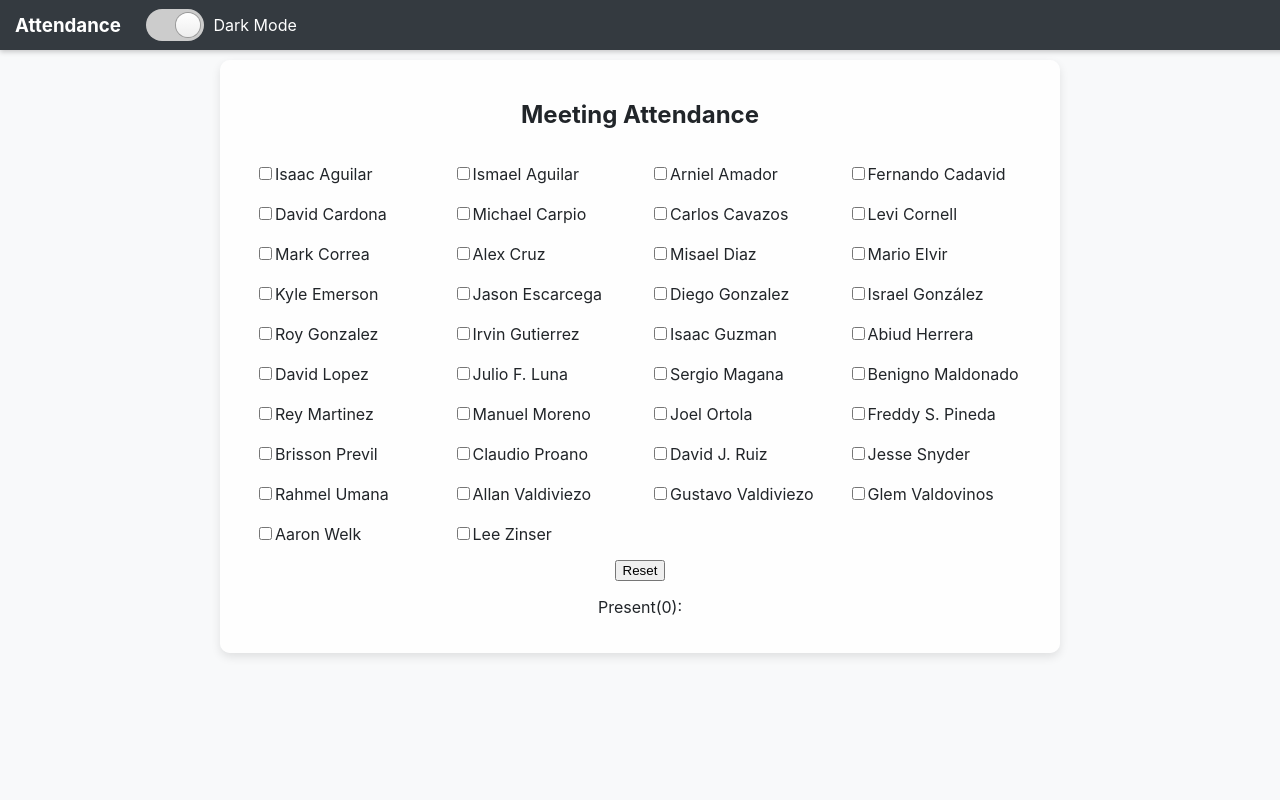
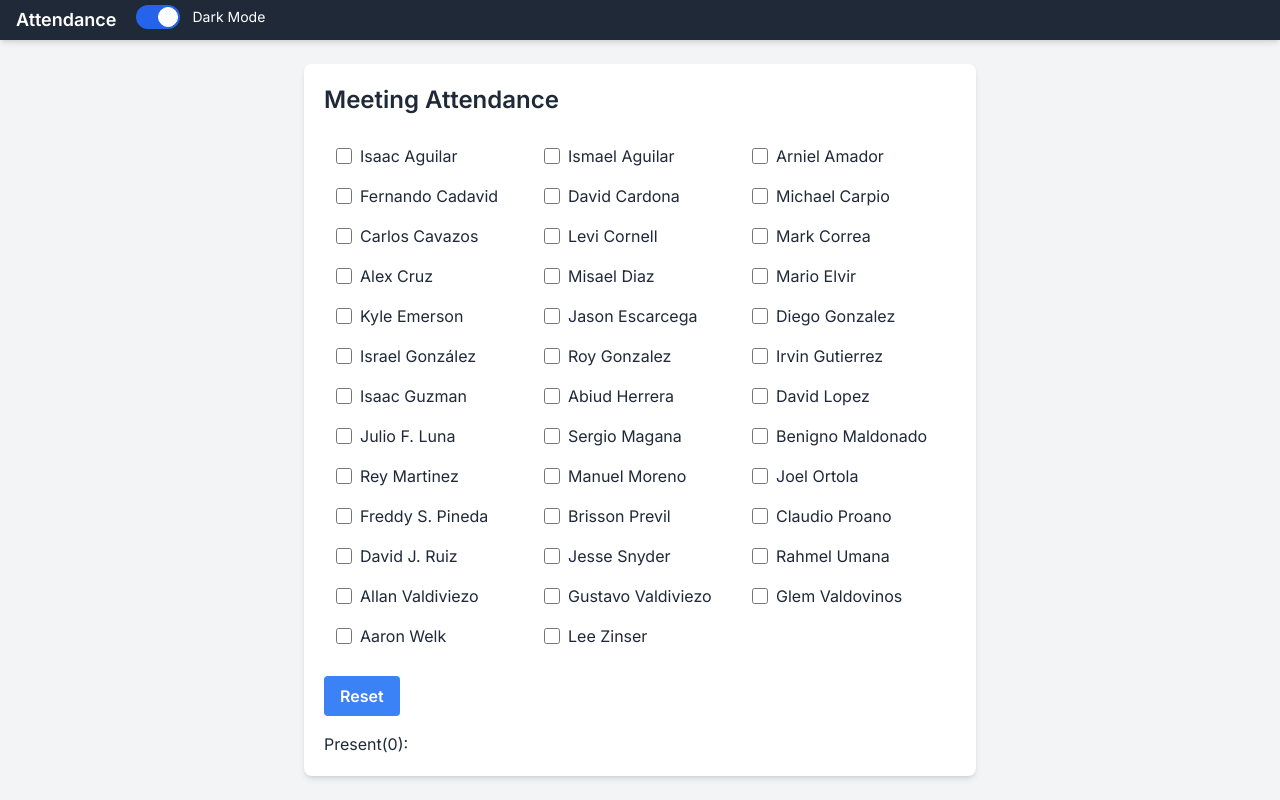
Before and after one commit to axtscz/CornCheck, a plain HTML site: page index.html in a window 1280 px wide. Drawn offline with nearby package versions, Linux system fonts and the light colour scheme.

Commit message:
updated some styles

```diff
--- a/index.html
+++ b/index.html
@@ -4,94 +4,52 @@
     <meta charset="UTF-8" />
     <meta name="viewport" content="width=device-width, initial-scale=1.0" />
     <title>Meeting Attendance</title>
+    <script src="https://cdn.tailwindcss.com"></script>
     <style>
       @import url("https://fonts.googleapis.com/css2?family=Inter:wght@300;400;600&display=swap");
 
       body {
         font-family: "Inter", sans-serif;
-        transition: background 0.3s, color 0.3s;
-        background: #f8f9fa;
-        color: #212529;
-        text-align: center;
-        margin: 0;
-      }
-      .dark-mode {
-        background: #212529;
-        color: #f8f9fa;
-      }
-      .navbar {
-        display: flex;
-        align-items: center;
-        padding: 5px 15px;
-        background: #343a40;
-        color: white;
-        position: fixed;
-        top: 0;
-        width: 100%;
-        height: 40px;
-        box-shadow: 0 2px 5px rgba(0, 0, 0, 0.2);
-      }
-      .toggle-container {
-        margin-left: 20px;
-      }
-      .dark-mode .navbar {
-        background: #1d2124;
-      }
-
-      .container {
-        width: 75%;
-        max-width: 800px;
-        padding: 20px;
-        background: rgba(255, 255, 255, 0.9);
-        border-radius: 10px;
-        box-shadow: 0 4px 10px rgba(0, 0, 0, 0.1);
-        margin: 60px auto 20px;
-      }
-      @media (max-width: 600px) {
-        .container {
-          width: 90%;
-        }
-      }
-      .dark-mode .container {
-        background: rgba(33, 37, 41, 0.9);
-      }
-      #attendees {
-        display: grid;
-        grid-template-columns: repeat(auto-fit, minmax(150px, 1fr));
-        gap: 10px;
-        justify-content: center;
-        padding: 10px;
-      }
-      label {
-        display: flex;
-        align-items: center;
-        padding: 5px;
-        white-space: nowrap;
       }
     </style>
-    <link rel="stylesheet" href="style.css" />
   </head>
-  <body>
-    <div class="navbar">
-      <h3>Attendance</h3>
-      <div class="toggle-container">
-        <label class="toggle">
+  <body
+    class="bg-gray-100 text-gray-800 dark:bg-gray-900 dark:text-gray-100 transition-all"
+  >
+    <div
+      class="navbar fixed top-0 w-full h-10 bg-gray-800 text-white flex items-center px-4 shadow-md dark:bg-gray-700"
+    >
+      <h3 class="text-lg font-semibold">Attendance</h3>
+      <div class="toggle-container ml-5">
+        <label class="toggle relative inline-flex items-center cursor-pointer">
           <input
-            class="toggle-checkbox"
+            class="toggle-checkbox sr-only peer"
             type="checkbox"
             checked
             onchange="toggleDarkMode()"
           />
-          <div class="toggle-switch"></div>
-          <span class="toggle-label">Dark Mode</span>
+          <div
+            class="toggle-switch w-11 h-6 bg-gray-200 peer-focus:outline-none peer-focus:ring-4 peer-focus:ring-gray-300 dark:peer-focus:ring-gray-800 rounded-full peer dark:bg-gray-700 peer-checked:after:translate-x-full peer-checked:after:border-white after:content-[''] after:absolute after:top-[2px] after:left-[2px] after:bg-white after:border-gray-300 after:border after:rounded-full after:h-5 after:w-5 after:transition-all dark:border-gray-600 peer-checked:bg-blue-600"
+          ></div>
+          <span class="toggle-label ml-3 text-sm font-medium">Dark Mode</span>
         </label>
       </div>
     </div>
-    <div class="container">
-      <h2>Meeting Attendance</h2>
-      <div id="attendees"></div>
-      <button onclick="resetCheckboxes()">Reset</button>
-      <p id="output">Present(0):</p>
+    <div
+      class="container w-3/4 max-w-2xl p-5 bg-white rounded-lg shadow-md mx-auto mt-16 dark:bg-gray-800"
+    >
+      <h2 class="text-2xl font-bold mb-4">Meeting Attendance</h2>
+      <div
+        id="attendees"
+        class="grid grid-cols-1 sm:grid-cols-2 md:grid-cols-3 gap-2 p-2"
+      ></div>
+      <button
+        onclick="resetCheckboxes()"
+        class="bg-blue-500 hover:bg-blue-700 text-white font-bold py-2 px-4 rounded mt-4"
+      >
+        Reset
+      </button>
+      <p id="output" class="mt-4">Present(0):</p>
     </div>
     <script>
       async function loadNames() {
@@ -102,7 +60,7 @@
           attendeesDiv.innerHTML = names
             .map(
               (name) =>
-                `<label><input type="checkbox" value="${name}" onchange="updateAttendance()"> ${name}</label>`
+                `<label class="flex items-center p-1 whitespace-nowrap"><input type="checkbox" value="${name}" onchange="updateAttendance()" class="form-checkbox h-4 w-4 text-blue-600 rounded mr-2 focus:ring-blue-500 dark:bg-gray-700 dark:text-blue-500"> ${name}</label>`
             )
             .join("");
         } catch (error) {
@@ -137,6 +95,8 @@
           const checkboxes = document.querySelectorAll(
             '#attendees input[type="checkbox"]'
           );
+          console.log(checkboxes);
+
           checkboxes.forEach((checkbox) => {
             if (selected.includes(checkbox.value)) {
               checkbox.checked = true;
```
